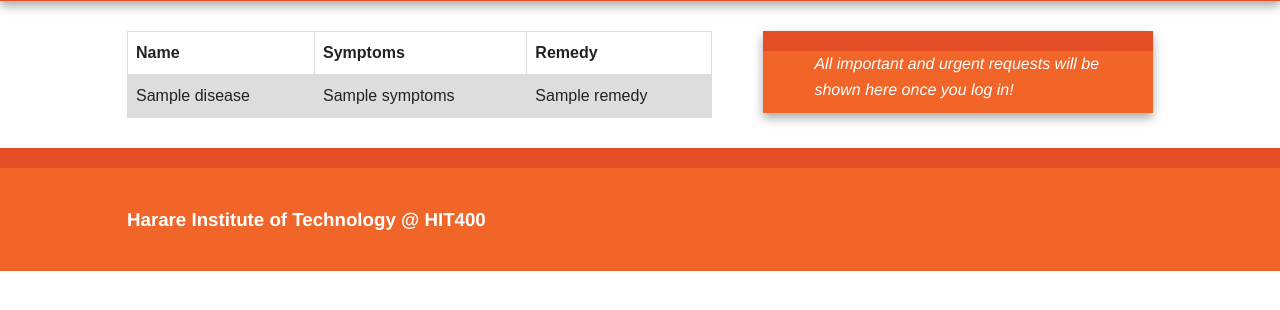
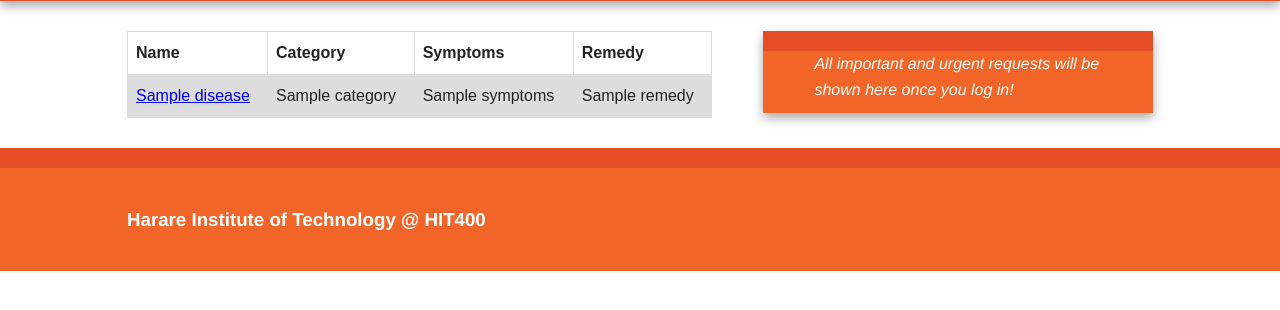
Before and after one commit to Kayt/e-vet, a Flask app: template farmer/templates/diseases.html in a window 1280 px wide. Shown: the part 95-405 px from the top of the page. Run offline with Flask 2, Linux system fonts and the light colour scheme; the template is opened without the code that fills it: most values are stand-ins (such as "Sample title", 1, 10 or a date in 2020); some libraries are stand-ins or nearby versions.

Commit message:
bug fixes

```diff
--- a/farmer/forms.py
+++ b/farmer/forms.py
@@ -6,7 +6,7 @@ from models import User
 
 class EditDiseaseForm(FlaskForm):
 	name = StringField('name')
-	category = SelectField('category')
+	category = SelectField('category', choices=[('Primary', 'Primary'),('Secondary','Secondary')])
 	symptoms = TextAreaField('symptoms')
 	remedy = TextAreaField('remedy')
 
--- a/farmer/models.py
+++ b/farmer/models.py
@@ -83,6 +83,7 @@ class Disease(db.Model):
 
     def __init__(self, name, category, symptoms, remedy):
         self.name = name
+        self.category = category
         self.symptoms = symptoms
         self.remedy = remedy
 
--- a/farmer/templates/diseases.html
+++ b/farmer/templates/diseases.html
@@ -29,12 +29,14 @@ All Diseases
     <table>
         <tr>
             <th>Name</th>
+            <th>Category</th>
             <th>Symptoms</th>
             <th>Remedy</th>
         </tr>
         {% for disease in diseases %}
             <tr>
-                <td>{{ disease.name }}</td>
+                <td><a href="{{ url_for('disease', name=disease.name )}}"> {{disease.name }}</a></td>
+                <td>{{ disease.category }}</td>
                 <td>{{ disease.symptoms}}</td>
                 <td>{{ disease.remedy }}</td>
             </tr>
```
